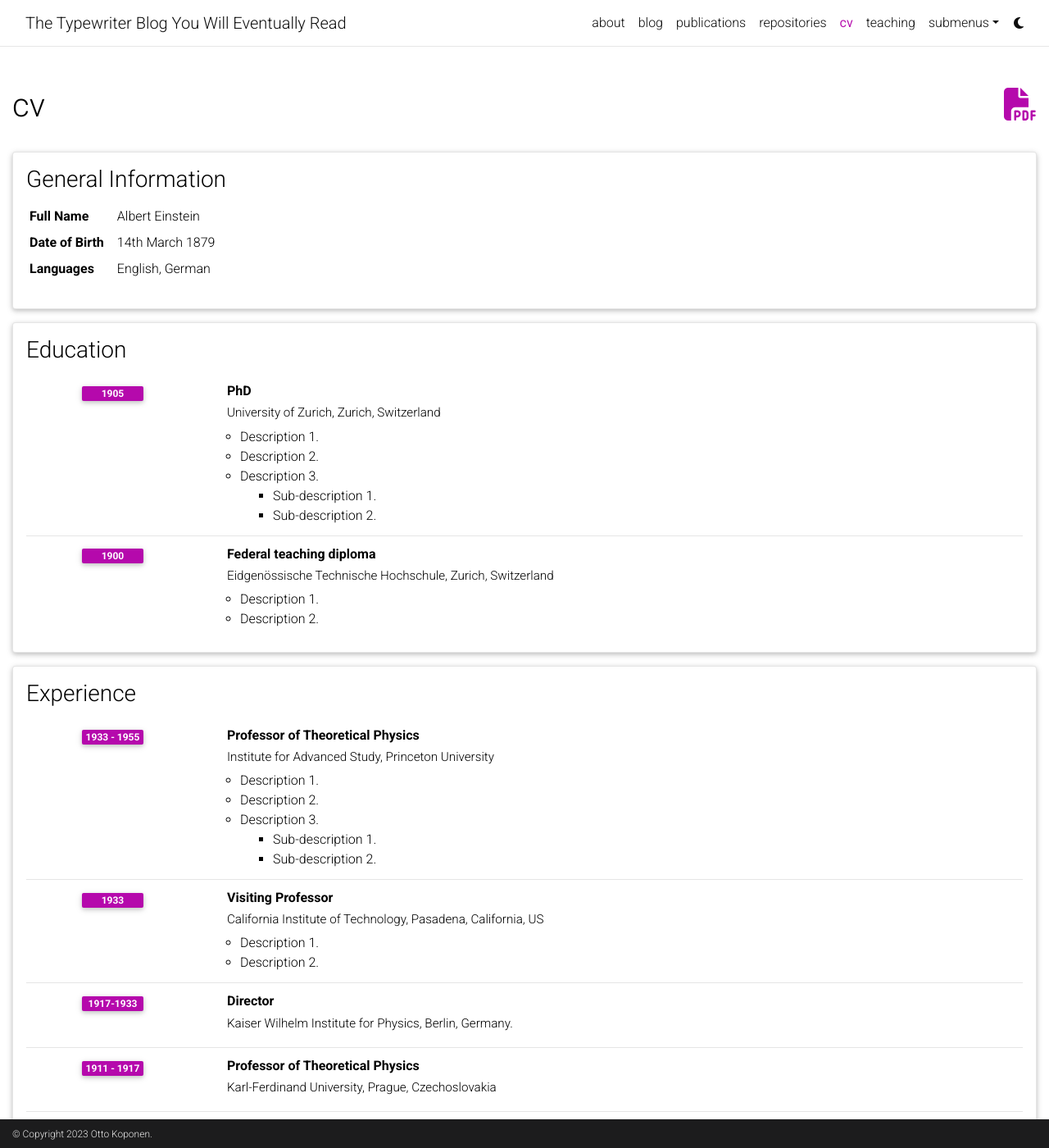
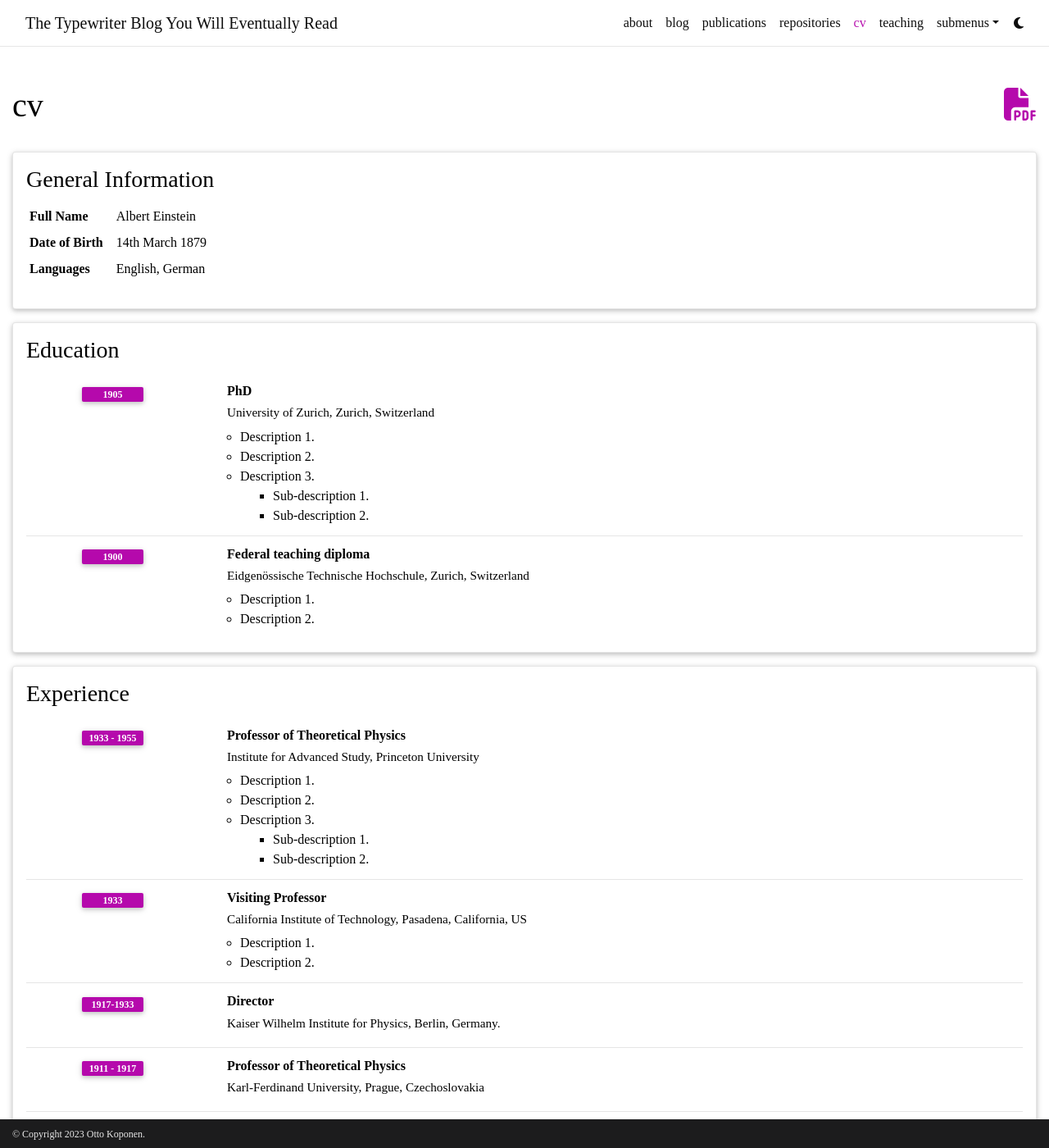
Before and after one commit to Pelicram/Pelicram.github.io, a Jekyll site: the page built from _pages/cv.md, in a window 1280 px wide and 1400 px high. Shown: the whole window at 82% size. Built offline with Jekyll 4.4.1, drawn with Linux system fonts in a browser that asks for light colours; comment, search, counter and statistics services are not loaded; a style sheet for code colours, icons or effects is not loaded.

Commit message:
modified:   _sass/_base.scss

```diff
--- a/_sass/_base.scss
+++ b/_sass/_base.scss
@@ -17,6 +17,7 @@
 span,
 strong {
   color: var(--global-text-color);
+  font-family: Atkinson Hyperlegible;
 }
 
 hr {
@@ -115,7 +116,7 @@
 // Profile
 
 .profile {
-  width: 100%;
+  width: 140%;
 
   .address {
     margin-bottom: 5px;
```
